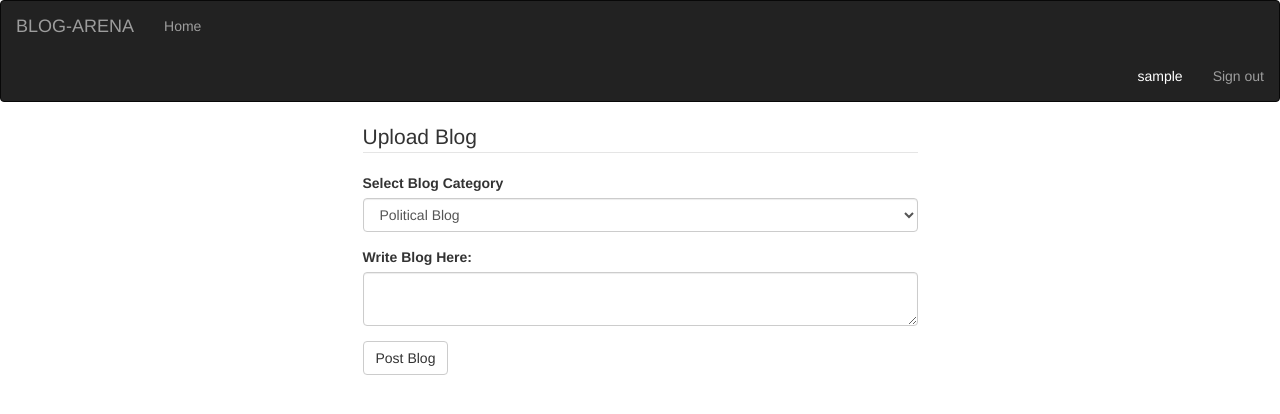
After one commit to dynamodenis/blog-arena, a Flask app: page /new/blog in a window 1280 px wide. The commit adds this page. Shown: the top 414 px of the page. Run offline with Flask 2, Linux system fonts and the light colour scheme; the visitor is signed in with stand-in values (Sample User, id 1); data comes from the database, SQL or seed files in the repository; some libraries are stand-ins or nearby versions.

Commit message:
created upload view function for blogger

```diff
--- a/app/main/forms.py
+++ b/app/main/forms.py
@@ -11,4 +11,4 @@ class UploadBlog(FlaskForm):
                                                     ('Tech & Innovation Blog','Tech & Innovation Blog'),
                                                     ('Others','None of the above')])
     blog=TextAreaField('Write Blog Here:',validators=[DataRequired()])
-    submit=SubmitField('Post Pitch')
+    submit=SubmitField('Post Blog')
--- a/app/main/views.py
+++ b/app/main/views.py
@@ -9,15 +9,15 @@ from .. import db
 def index():
     return render_template('index.html')
 
-@main.route('/new/blog')
+@main.route('/new/blog', methods=['GET','POST'])
 @login_required
 def uplaod_blog():
     form=UploadBlog()
     if form.validate_on_submit():
-        blog=Blogs(category=form.category.date,blog=form.blog.data,user=current_user)
+        blog=Blogs(category=form.category.data,blog=form.blog.data,user=current_user)
         db.session.add(blog)
         db.session.commit()
         flash('Blog Posted!')
         return redirect(url_for('main.index'))
 
-    return render_template('upload_blog.html',form=form,title='New Blog')
+    return render_template('upload_blog.html',form=form,title='New Blog' ,legend='Upload Blog')
--- a/app/templates/base.html
+++ b/app/templates/base.html
@@ -27,8 +27,11 @@
                 <ul class="nav navbar-nav">
                     <li><a href="{{url_for('main.index')}}">Home</a></li>
             </div>
-            <ul class="nav navbar-nav navbar-right">
+            <ul class="nav navbar-nav navbar-right form-inline">
                 {% if current_user.is_authenticated %}
+                    {% if current_user.category=="Blogger"%}
+                    <li><a href="{{url_for('main.uplaod_blog')}}">Upload New Blog</a></li>
+                    {% endif%}
                 <li style="color:white;padding:15px;">{{current_user.username}}</li>
                 <li><a href="{{url_for('auth.logout')}}">Sign out</a></li>
                 {% else %}
--- a/app/templates/index.html
+++ b/app/templates/index.html
@@ -3,7 +3,7 @@
 <div class="row">
     <div class="col-lg-2 col-md-2 col-xs-1"></div>
     <div class="col-lg-8 col-md-8 col-xs-10">
-        Hello
+        hello
     </div>
     <div class="col-lg-2 col-md-2 col-xs-1"></div>
 </div>
--- /dev/null
+++ b/app/templates/upload_blog.html
@@ -0,0 +1,23 @@
+{% extends 'base.html'%}
+{% import 'bootstrap/wtf.html' as wtf %}
+{% block content %}
+<div class="container">
+    <div class="row">
+        <div class="col-md-2 col-lg-3"></div>
+        <div class="col-md-8 col-sm-12 col-lg-6">
+            <legend class="border-bottom mb-4">{{legend}}</legend>
+        <!-- Flash message -->
+        {% for message in get_flashed_messages()%}
+        <div class="alert alert-danger">
+            <button type="button" class="close" data-dismiss="alert">&times;</button>
+            {{ message }}
+        </div>
+        {% endfor%}
+            {{wtf.quick_form(form)}}
+        </div>
+
+        <div class="col-md-2 col-lg-3"></div>
+    </div>
+
+</div>
+{% endblock%}
```
